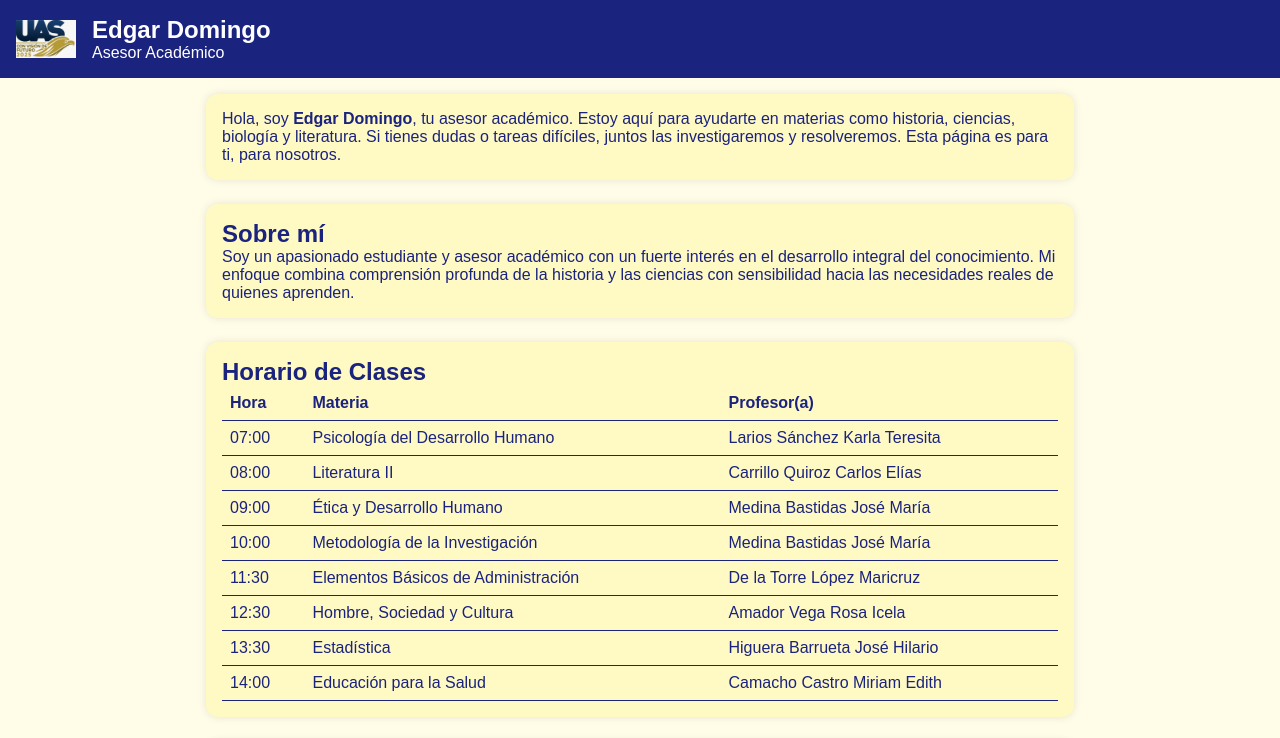
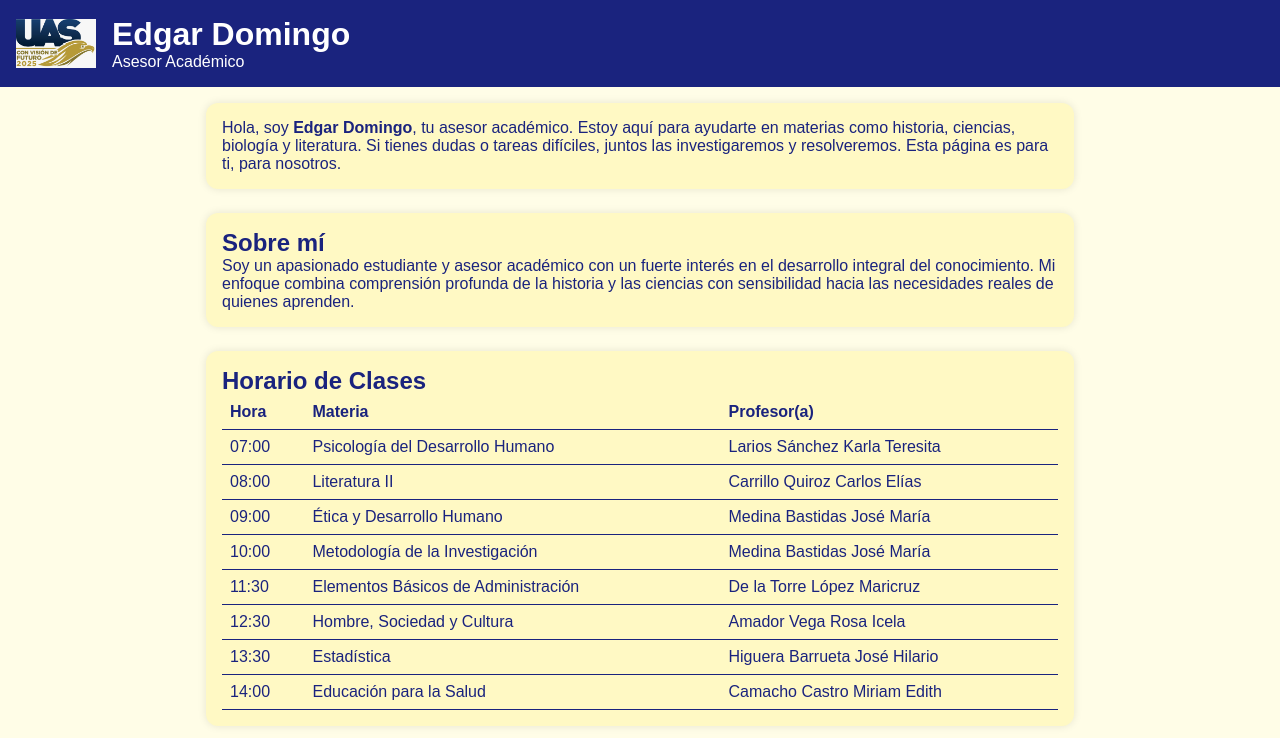
Before and after one commit to mazary/backend, a website: page index.html in a window 1280 px wide. Shown: the top 738 px of the page. Drawn offline with Linux system fonts and the light colour scheme.

Commit message:
Update index.htmlws

```diff
--- a/index.html
+++ b/index.html
@@ -24,14 +24,20 @@
     }
 
   header img {
-      width: 60px; /* tamaño normal del águila */
+  width: 80px; /* antes 60px, un poco más grande */
   height: auto;
 }
 
 header h1 {
-      font-size: 1.5em;
+  font-size: 2em; /* antes 1.5em, más grande */
   font-weight: bold;
 }
+
+header span {
+  font-size: 1.2em; /* antes 1em, ligeramente más grande */
+  font-weight: normal;
+}
+
 
     header span {
       display: block;
```
Lines whose indentation alone changed are shown as unchanged.
